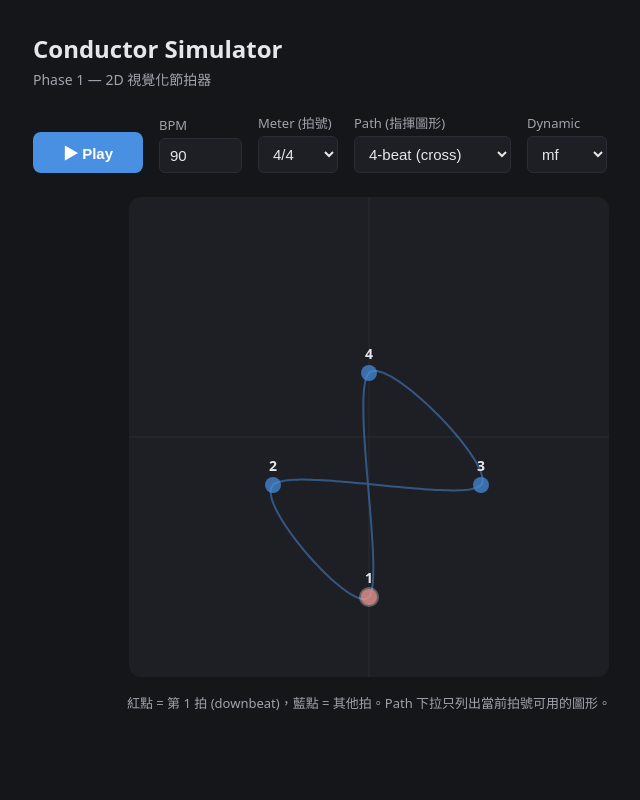
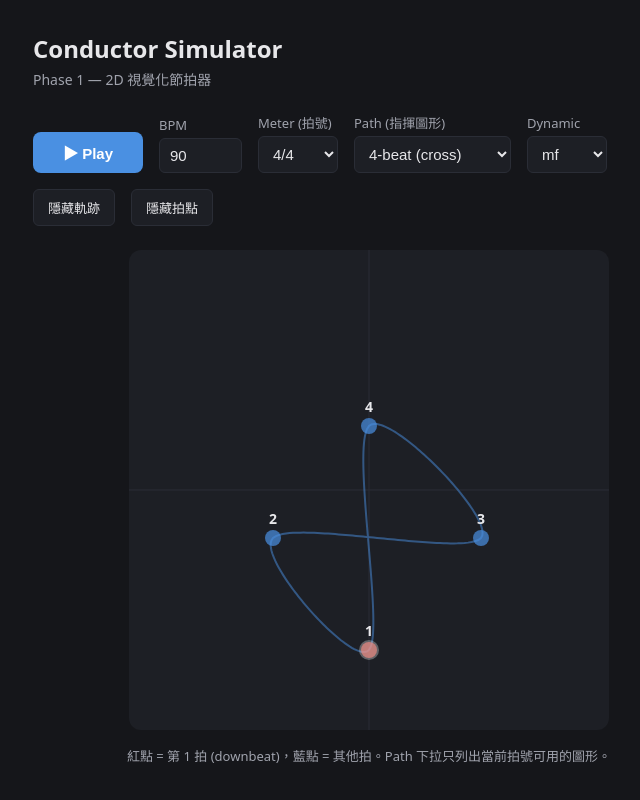
Before and after one commit to truthatt11/conductor-simulator, a React (Vite) app: page / in a window 1280 px wide. Shown: the whole page, without its empty margins (271-911 px from the left). Built offline with nearby package versions, Linux system fonts and the light colour scheme.

Commit message:
chore: improve conductor's baton behavior

```diff
--- a/src/app/App.tsx
+++ b/src/app/App.tsx
@@ -10,11 +10,15 @@ export function App() {
   const pathId = useAppStore((s) => s.pathId);
   const dynamic = useAppStore((s) => s.dynamic);
   const isPlaying = useAppStore((s) => s.isPlaying);
+  const showTrajectory = useAppStore((s) => s.showTrajectory);
+  const showBeatAnchors = useAppStore((s) => s.showBeatAnchors);
   const setBpm = useAppStore((s) => s.setBpm);
   const setTimeSignature = useAppStore((s) => s.setTimeSignature);
   const setPathId = useAppStore((s) => s.setPathId);
   const setDynamic = useAppStore((s) => s.setDynamic);
   const setPlaying = useAppStore((s) => s.setPlaying);
+  const setShowTrajectory = useAppStore((s) => s.setShowTrajectory);
+  const setShowBeatAnchors = useAppStore((s) => s.setShowBeatAnchors);
 
   const path = requirePath(pathId);
   const amplitude = amplitudeFor(dynamic);
@@ -37,11 +41,15 @@ export function App() {
         pathId={pathId}
         dynamic={dynamic}
         isPlaying={isPlaying}
+        showTrajectory={showTrajectory}
+        showBeatAnchors={showBeatAnchors}
         onBpmChange={setBpm}
         onTimeSignatureChange={setTimeSignature}
         onPathIdChange={setPathId}
         onDynamicChange={setDynamic}
         onTogglePlay={() => setPlaying(!isPlaying)}
+        onToggleTrajectory={() => setShowTrajectory(!showTrajectory)}
+        onToggleBeatAnchors={() => setShowBeatAnchors(!showBeatAnchors)}
       />
 
       <div className="stage">
@@ -50,6 +58,8 @@ export function App() {
           amplitude={amplitude}
           getBeatPosition={getBeatPosition}
           isPlaying={isPlaying}
+          showTrajectory={showTrajectory}
+          showBeatAnchors={showBeatAnchors}
         />
       </div>
 
--- a/src/app/store.ts
+++ b/src/app/store.ts
@@ -9,11 +9,15 @@ export type AppState = {
   pathId: string;
   dynamic: Dynamic;
   isPlaying: boolean;
+  showTrajectory: boolean;
+  showBeatAnchors: boolean;
   setBpm: (bpm: number) => void;
   setTimeSignature: (ts: TimeSignature) => void;
   setPathId: (id: string) => void;
   setDynamic: (d: Dynamic) => void;
   setPlaying: (p: boolean) => void;
+  setShowTrajectory: (v: boolean) => void;
+  setShowBeatAnchors: (v: boolean) => void;
 };
 
 const INITIAL_METER: TimeSignature = { numerator: 4, denominator: 4 };
@@ -24,6 +28,8 @@ export const useAppStore = create<AppState>((set) => ({
   pathId: defaultPathForMeter(INITIAL_METER).id,
   dynamic: 'mf',
   isPlaying: false,
+  showTrajectory: true,
+  showBeatAnchors: true,
   setBpm: (bpm) => set({ bpm: clamp(bpm, 30, 240) }),
   setTimeSignature: (timeSignature) =>
     set((s) => {
@@ -37,6 +43,8 @@ export const useAppStore = create<AppState>((set) => ({
     }),
   setDynamic: (dynamic) => set({ dynamic }),
   setPlaying: (isPlaying) => set({ isPlaying }),
+  setShowTrajectory: (showTrajectory) => set({ showTrajectory }),
+  setShowBeatAnchors: (showBeatAnchors) => set({ showBeatAnchors }),
 }));
 
 function clamp(n: number, lo: number, hi: number) {
--- a/src/app/styles.css
+++ b/src/app/styles.css
@@ -56,6 +56,26 @@ body {
   background: #5aa0f2;
 }
 
+.toggle-button {
+  padding: 8px 14px;
+  border-radius: 6px;
+  border: 1px solid #2a2d36;
+  background: #1d1f25;
+  color: #e7e7ea;
+  font-size: 13px;
+  cursor: pointer;
+  align-self: flex-end;
+}
+
+.toggle-button:hover {
+  border-color: #4a90e2;
+}
+
+.toggle-button[aria-pressed='false'] {
+  color: #a0a3ad;
+  background: #15161a;
+}
+
 .field {
   display: flex;
   flex-direction: column;
--- a/src/domain/conducting/curve.ts
+++ b/src/domain/conducting/curve.ts
@@ -33,6 +33,13 @@ export function sampleCatmullRomSegment(
  * Sample a closed-loop Catmull-Rom spline at parameter t ∈ [0, 1).
  * The curve passes through every control point with C1-continuous tangents.
  * Wraps around at t boundaries — useful for cyclical conducting patterns.
+ *
+ * Per-segment arc-length parameterization: each segment between adjacent
+ * control points consumes exactly 1/N of the t range, so callers can place
+ * "beats" at t = i/N and the dot will land on the corresponding anchor at
+ * that exact time. Within each segment the curve parameter is reparameterized
+ * by arc length, so motion within a beat is at uniform speed. Speed may
+ * differ between segments depending on each segment's arc length.
  */
 export function sampleCatmullRomLoop(
   points: ReadonlyArray<Vec2>,
@@ -46,12 +53,15 @@ export function sampleCatmullRomLoop(
   const wrapped = ((t % 1) + 1) % 1;
   const segT = wrapped * n;
   const segIdx = Math.floor(segT) % n;
-  const s = segT - Math.floor(segT);
+  const localF = segT - Math.floor(segT);
 
   const p0 = points[(segIdx - 1 + n) % n]!;
   const p1 = points[segIdx]!;
   const p2 = points[(segIdx + 1) % n]!;
   const p3 = points[(segIdx + 2) % n]!;
+
+  const table = getArcLengthTable(points, segIdx);
+  const s = invertArcLength(table, localF);
 
   return scale(sampleCatmullRomSegment(p0, p1, p2, p3, s), amplitude);
 }
@@ -59,3 +69,68 @@ export function sampleCatmullRomLoop(
 function scale(v: Vec2, k: number): Vec2 {
   return { x: v.x * k, y: v.y * k };
 }
+
+// --- Per-segment arc-length reparameterization -----------------------------
+
+const SAMPLES_PER_SEGMENT = 256;
+
+type ArcLengthCache = ReadonlyArray<ReadonlyArray<number>>;
+const cache = new WeakMap<ReadonlyArray<Vec2>, ArcLengthCache>();
+
+function getArcLengthTable(
+  points: ReadonlyArray<Vec2>,
+  segIdx: number,
+): ReadonlyArray<number> {
+  let tables = cache.get(points);
+  if (!tables) {
+    tables = buildAllTables(points);
+    cache.set(points, tables);
+  }
+  return tables[segIdx]!;
+}
+
+function buildAllTables(points: ReadonlyArray<Vec2>): ArcLengthCache {
+  const n = points.length;
+  const out: ReadonlyArray<number>[] = [];
+  for (let i = 0; i < n; i++) {
+    const p0 = points[(i - 1 + n) % n]!;
+    const p1 = points[i]!;
+    const p2 = points[(i + 1) % n]!;
+    const p3 = points[(i + 2) % n]!;
+    out.push(buildSegmentTable(p0, p1, p2, p3));
+  }
+  return out;
+}
+
+function buildSegmentTable(p0: Vec2, p1: Vec2, p2: Vec2, p3: Vec2): ReadonlyArray<number> {
+  const cum = new Array<number>(SAMPLES_PER_SEGMENT + 1);
+  cum[0] = 0;
+  let prev = sampleCatmullRomSegment(p0, p1, p2, p3, 0);
+  let total = 0;
+  for (let k = 1; k <= SAMPLES_PER_SEGMENT; k++) {
+    const cur = sampleCatmullRomSegment(p0, p1, p2, p3, k / SAMPLES_PER_SEGMENT);
+    total += Math.hypot(cur.x - prev.x, cur.y - prev.y);
+    cum[k] = total;
+    prev = cur;
+  }
+  if (total === 0) return cum.map((_, k) => k / SAMPLES_PER_SEGMENT);
+  return cum.map((c) => c / total);
+}
+
+/** Given normalized arc-length fraction f ∈ [0,1], return curve parameter s ∈ [0,1]. */
+function invertArcLength(table: ReadonlyArray<number>, f: number): number {
+  const last = table.length - 1;
+  if (f <= 0) return 0;
+  if (f >= 1) return 1;
+  let lo = 0;
+  let hi = last;
+  while (lo + 1 < hi) {
+    const mid = (lo + hi) >> 1;
+    if (table[mid]! <= f) lo = mid;
+    else hi = mid;
+  }
+  const a = table[lo]!;
+  const b = table[hi]!;
+  const frac = b === a ? 0 : (f - a) / (b - a);
+  return (lo + frac) / last;
+}
--- a/src/scene/baton/BatonView.tsx
+++ b/src/scene/baton/BatonView.tsx
@@ -7,6 +7,8 @@ type BatonViewProps = {
   getBeatPosition: () => number;
   isPlaying: boolean;
   showDebug?: boolean;
+  showTrajectory?: boolean;
+  showBeatAnchors?: boolean;
 };
 
 const VIEW_SIZE = 480;
@@ -36,6 +38,8 @@ export function BatonView({
   getBeatPosition,
   isPlaying,
   showDebug = true,
+  showTrajectory = true,
+  showBeatAnchors = true,
 }: BatonViewProps) {
   const dotRef = useRef<SVGCircleElement | null>(null);
   const rafRef = useRef<number | null>(null);
@@ -82,9 +86,12 @@ export function BatonView({
         </>
       )}
 
+      {showTrajectory && (
         <path d={pathD} stroke="#4a90e2" strokeWidth={2} fill="none" opacity={0.5} />
+      )}
 
-      {anchors.map((a, i) => (
+      {showBeatAnchors &&
+        anchors.map((a, i) => (
           <g key={i}>
             <circle cx={a.x} cy={a.y} r={8} fill={i === 0 ? '#e2554a' : '#4a90e2'} opacity={0.7} />
             <text
--- a/src/ui/controls/Controls.tsx
+++ b/src/ui/controls/Controls.tsx
@@ -11,11 +11,15 @@ type ControlsProps = {
   pathId: string;
   dynamic: Dynamic;
   isPlaying: boolean;
+  showTrajectory: boolean;
+  showBeatAnchors: boolean;
   onBpmChange: (bpm: number) => void;
   onTimeSignatureChange: (ts: TimeSignature) => void;
   onPathIdChange: (id: string) => void;
   onDynamicChange: (d: Dynamic) => void;
   onTogglePlay: () => void;
+  onToggleTrajectory: () => void;
+  onToggleBeatAnchors: () => void;
 };
 
 const DYNAMICS: ReadonlyArray<Dynamic> = ['pp', 'p', 'mp', 'mf', 'f', 'ff'];
@@ -30,11 +34,15 @@ export function Controls({
   pathId,
   dynamic,
   isPlaying,
+  showTrajectory,
+  showBeatAnchors,
   onBpmChange,
   onTimeSignatureChange,
   onPathIdChange,
   onDynamicChange,
   onTogglePlay,
+  onToggleTrajectory,
+  onToggleBeatAnchors,
 }: ControlsProps) {
   const meters = supportedMeters();
   const compatiblePaths = supportedPathsForMeter(timeSignature);
@@ -118,6 +126,24 @@ export function Controls({
           ))}
         </select>
       </label>
+
+      <button
+        type="button"
+        onClick={onToggleTrajectory}
+        aria-pressed={showTrajectory}
+        className="toggle-button"
+      >
+        {showTrajectory ? '隱藏軌跡' : '顯示軌跡'}
+      </button>
+
+      <button
+        type="button"
+        onClick={onToggleBeatAnchors}
+        aria-pressed={showBeatAnchors}
+        className="toggle-button"
+      >
+        {showBeatAnchors ? '隱藏拍點' : '顯示拍點'}
+      </button>
     </div>
   );
 }
```
Also changed, not shown: 1 other file (tests, documents, lock files or other folders). Lines whose indentation alone changed are shown as unchanged.
